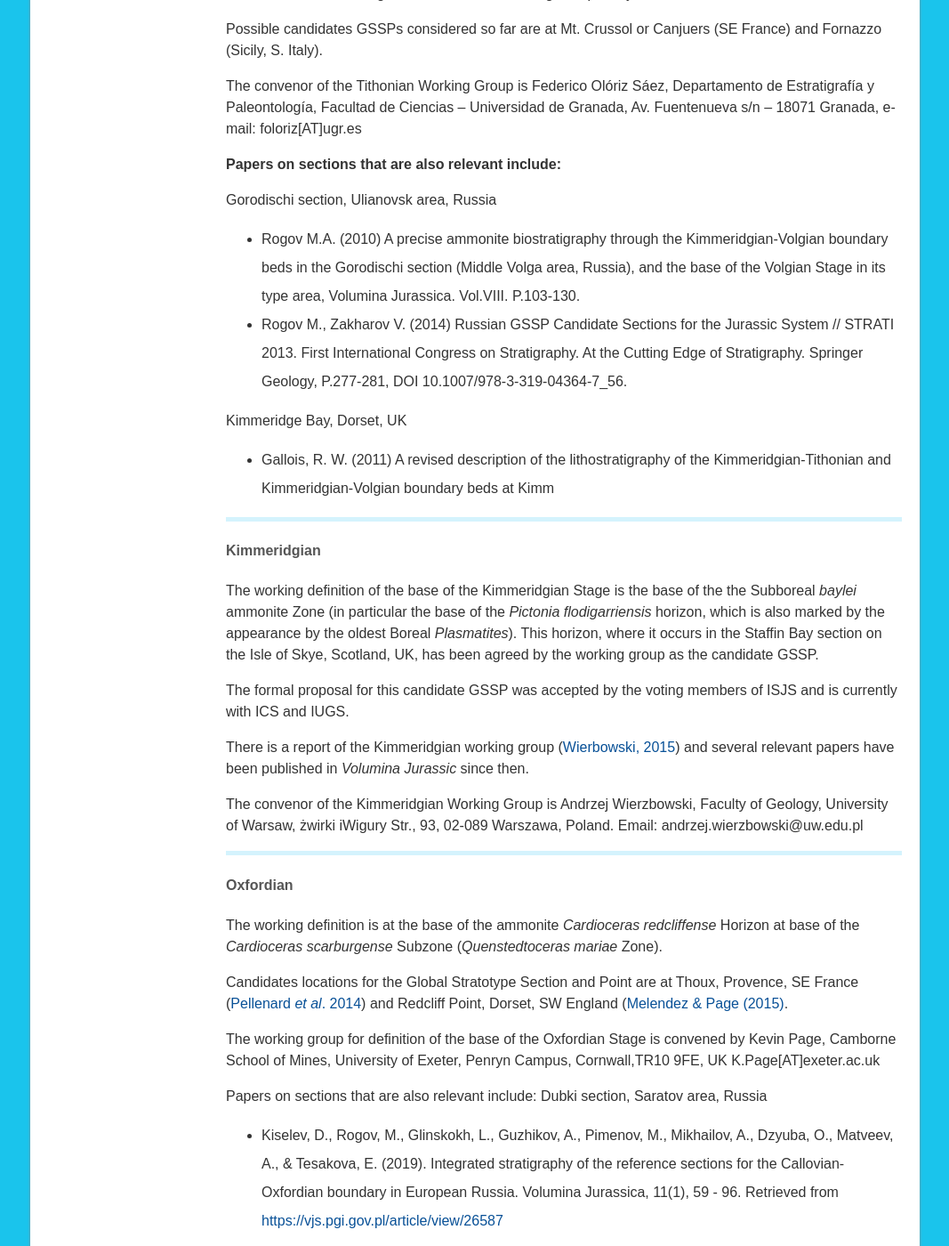
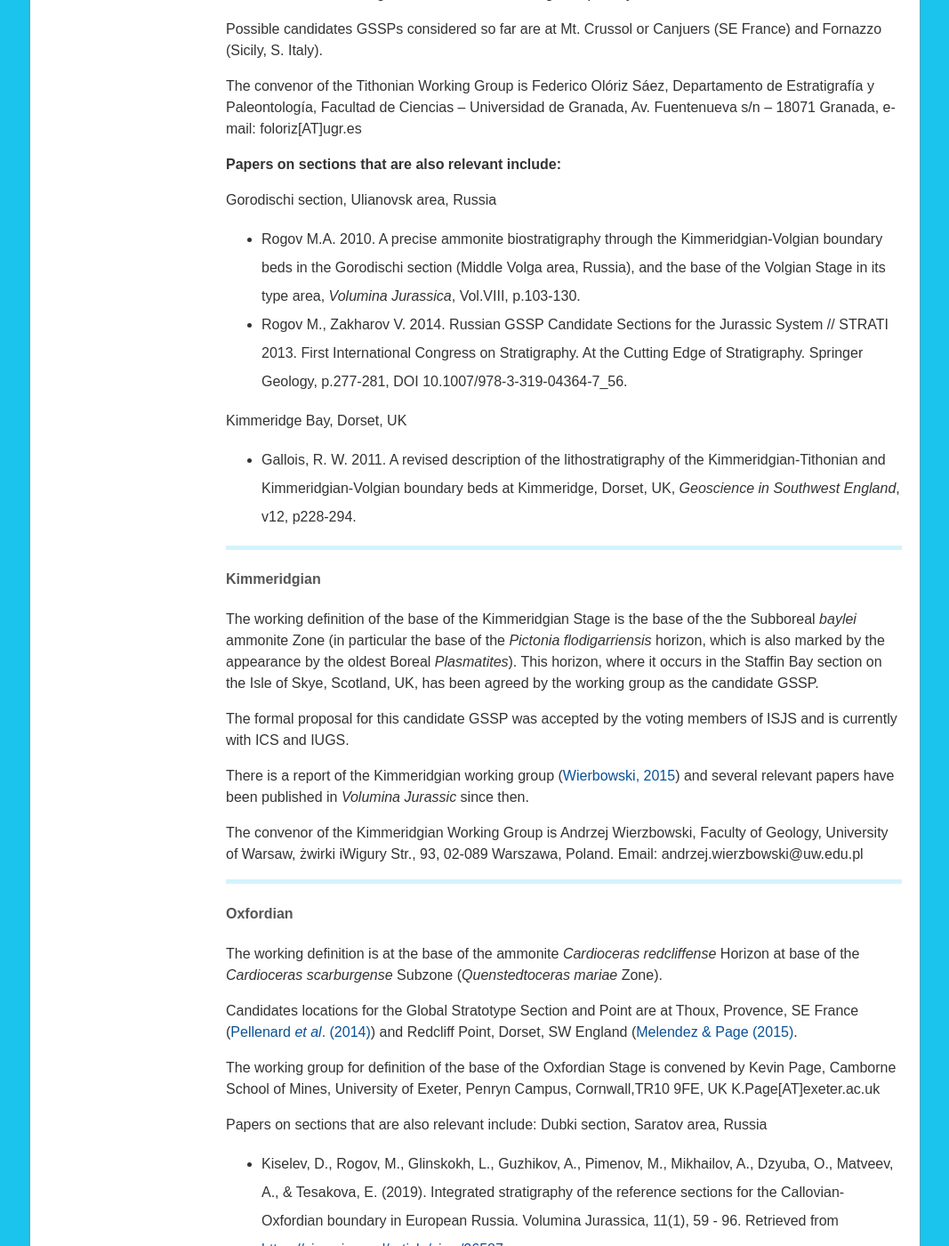
Before and after one commit to i-c-stratigraphy/subcommission-jurassic, a Jekyll site: the page built from pages/our-work.md, in a window 1280 px wide and 1400 px high, scrolled down 1685 px. Shown: the whole window at 89% size, without its empty margins (106-1173 px from the left). Built offline with Jekyll 4.4.1, drawn with Linux system fonts in a browser that asks for light colours; some of the changed text lies outside the part shown.

Commit message:
Update our-work.md

```diff
--- a/pages/our-work.md
+++ b/pages/our-work.md
@@ -50,11 +50,11 @@ The convenor of the Tithonian Working Group is Federico Olóriz Sáez, Departame
 **Papers on sections that are also relevant include:**
 
 Gorodischi section, Ulianovsk area, Russia
-* Rogov M.A. (2010) A precise ammonite biostratigraphy through the Kimmeridgian-Volgian boundary beds in the Gorodischi section (Middle Volga area, Russia), and the base of the Volgian Stage in its type area, Volumina Jurassica. Vol.VIII. P.103-130.
-* Rogov M., Zakharov V. (2014) Russian GSSP Candidate Sections for the Jurassic System // STRATI 2013. First International Congress on Stratigraphy. At the Cutting Edge of Stratigraphy. Springer Geology, P.277-281, DOI 10.1007/978-3-319-04364-7_56.
+* Rogov M.A. 2010. A precise ammonite biostratigraphy through the Kimmeridgian-Volgian boundary beds in the Gorodischi section (Middle Volga area, Russia), and the base of the Volgian Stage in its type area, _Volumina Jurassica_, Vol.VIII, p.103-130.
+* Rogov M., Zakharov V. 2014. Russian GSSP Candidate Sections for the Jurassic System // STRATI 2013. First International Congress on Stratigraphy. At the Cutting Edge of Stratigraphy. Springer Geology, p.277-281, DOI 10.1007/978-3-319-04364-7_56.
 
 Kimmeridge Bay, Dorset, UK
-* Gallois, R. W. (2011) A revised description of the lithostratigraphy of the Kimmeridgian-Tithonian and Kimmeridgian-Volgian boundary beds at Kimm
+* Gallois, R. W. 2011. A revised description of the lithostratigraphy of the Kimmeridgian-Tithonian and Kimmeridgian-Volgian boundary beds at Kimmeridge, Dorset, UK, _Geoscience in Southwest England_, v12, p228-294.
 
 
 <div style="height:5px; width:100%; background-color:#D4F3FD; display:block;">&nbsp;</div>
@@ -72,7 +72,7 @@ The convenor of the Kimmeridgian Working Group is Andrzej Wierzbowski, Faculty o
 #### Oxfordian
 The working definition is at the base of the ammonite _Cardioceras redcliffense_ Horizon at base of the _Cardioceras scarburgense_ Subzone (_Quenstedtoceras mariae_ Zone).
 
-Candidates locations for the Global Stratotype Section and Point are at Thoux, Provence, SE France ([Pellenard _et al_. 2014](https://vjs.pgi.gov.pl/article/view/26592)) and Redcliff Point, Dorset, SW England ([Melendez & Page (2015)](https://vjs.pgi.gov.pl/article/view/26644).
+Candidates locations for the Global Stratotype Section and Point are at Thoux, Provence, SE France ([Pellenard _et al_. (2014)](https://vjs.pgi.gov.pl/article/view/26592)) and Redcliff Point, Dorset, SW England ([Melendez & Page (2015)](https://vjs.pgi.gov.pl/article/view/26644).
 
 
 The working group for definition of the base of the Oxfordian Stage is convened by Kevin Page, Camborne School of Mines, University of Exeter, Penryn Campus, Cornwall,TR10 9FE, UK K.Page[AT]exeter.ac.uk
@@ -134,14 +134,14 @@ A full account is published in [Bordalo da Rocha et al. 2016](http://www.episode
 #### Pleinsbachian
 The Global Boundary Stratotype Section and Point (GSSP) for the base of the Pliensbachian Stage (Lower Jurassic) is at the base of bed 73b of Hesselbo and Jenkyns (1995) in the Wine Haven section, Robin Hood’s Bay, Yorkshire, UK (54° 24′ 23.9″ N 0° 29′ 44.5″ W). This level contains the characteristic ammonite association <em>Bifericeras donovani</em> Dommergues and Meister and <em>Apoderoceras sp.</em>
 
-A full account is published in [Meister, C. et al. (2006)](http://www.episodes.org/journal/view.html?volume=29&number=2&spage=93&vmd=Full) The Global Boundary Stratotype Section and Point (GSSP) for the Base of the Pliensbachian Stage (Lower Jurassic), Wine Haven, Yorkshire, UK. Episodes v. 29, p. 93-106.
+A full account is published in [Meister, C. et al. 2006.](http://www.episodes.org/journal/view.html?volume=29&number=2&spage=93&vmd=Full) The Global Boundary Stratotype Section and Point (GSSP) for the Base of the Pliensbachian Stage (Lower Jurassic), Wine Haven, Yorkshire, UK. _Episodes_, v.29, p.93-106.
 
 
 <div style="height:5px; width:100%; background-color:#D4F3FD; display:block;">&nbsp;</div>
 #### Sinemurian
 The Global Stratotype Section and Point (GSSP) for the base of the Sinemurian, the second stage of the Lower Jurassic, is exposed in the cliff north of East Quantoxhead, about 6 km east of Watchet, Somerset, England (51° 11′ 27.7″ N  3° 14′ 11.6″ W). The boundary level is 0.90 m above the base of British Geological Survey Bed 145 of coinciding with the first appearance of the genera Vermiceras (<em>V. quantoxense, V. palmeri</em>) and <em>Metophioceras</em> (<em>M. sp. indet.</em> 1).
 
-A full account is published in <a href="http://www.episodes.org/journal/view.html?volume=25&number=1&spage=22&vmd=Full">Bloos, G and Page K.N. 2002</a>. Global Stratotype Section and Point for base of the Sinemurian Stage (Lower Jurassic). <em>Episodes</em> v. 25, p. 22-28.
+A full account is published in <a href="http://www.episodes.org/journal/view.html?volume=25&number=1&spage=22&vmd=Full">Bloos, G and Page K.N. 2002</a>. Global Stratotype Section and Point for base of the Sinemurian Stage (Lower Jurassic). <em>Episodes</em> v.25, p.22-28.
 
 
 <a id="base"></a>
@@ -151,7 +151,7 @@ The Global Stratotype Section and Point (GSSP) defining the base of the Jurassic
 
 A full account is published in:
 
-[Von Hillebrandt, A. et al. 2013](http://www.episodes.org/journal/view.html?volume=36&number=3&spage=162&vmd=Full). The Global Stratotype Sections and Point (GSSP) for the base of the Jurassic System at Kuhjoch (Karwendel Mountains, Northern Calcareous Alps, Tyrol, Austria). _Episodes_ v. 36. p. 162-198.
+[Von Hillebrandt, A. et al. 2013](http://www.episodes.org/journal/view.html?volume=36&number=3&spage=162&vmd=Full). The Global Stratotype Sections and Point (GSSP) for the base of the Jurassic System at Kuhjoch (Karwendel Mountains, Northern Calcareous Alps, Tyrol, Austria). _Episodes_ v.36. p.162-198.
 
 <div class="figure">
     <img src="images/monnigbase-jurassic-kujoch-section-s.png" alt="Monnigbase Jurassic section" /><br />
```
Also changed, not shown: other parts of pages/our-work.md (+2 -2 lines).
